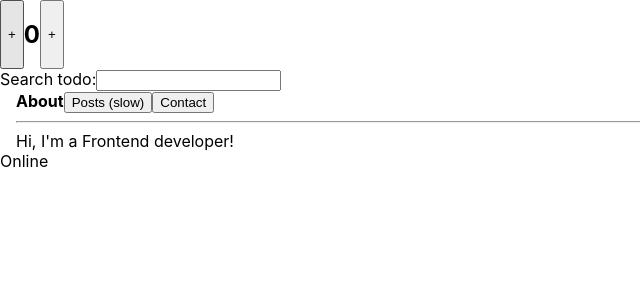
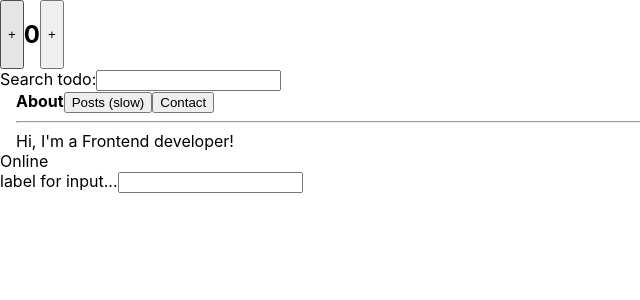
Before and after one commit to youthfulhps-tutorial/react-unfamiliar-hooks, a React (Create React App) app: page / in a window 1280 px wide. Shown: the top 300 px of the page, without its empty margins (0-640 px from the left). Built offline with nearby package versions, Linux system fonts and the light colour scheme.

Commit message:
Implementation: Input component using useId hook

```diff
--- a/src/App.tsx
+++ b/src/App.tsx
@@ -3,6 +3,7 @@ import Counter from "./hooks/useDebugValue";
 import AlbumSearch from "./hooks/useDeferredValue";
 import Navigator from "./hooks/useTransition";
 import OnlineStatus from "./hooks/useSyncExternalStore";
+import Input from "./hooks/useId";
 
 function App() {
   return (
@@ -11,6 +12,7 @@ function App() {
       <AlbumSearch />
       <Navigator />
       <OnlineStatus />
+      <Input />
     </div>
   );
 }
--- /dev/null
+++ b/src/hooks/useId/index.tsx
@@ -0,0 +1,13 @@
+import { useId } from "react";
+
+function Input() {
+  const inputId = useId();
+  return (
+    <div>
+      <label htmlFor={inputId}>label for input...</label>
+      <input id={inputId} type="text" />
+    </div>
+  );
+}
+
+export default Input;
```
